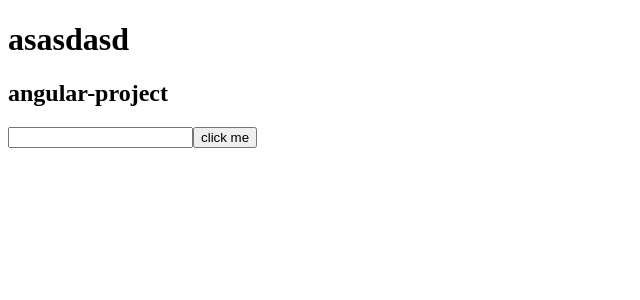
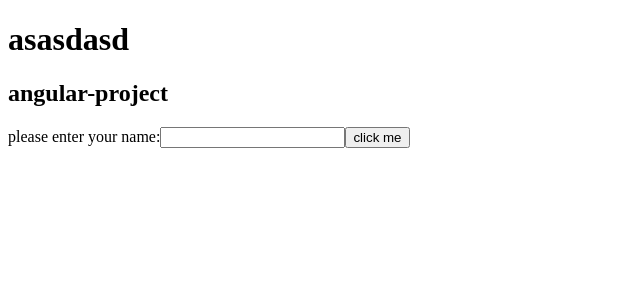
Before and after one commit to achiewe/angular-project, an Angular app: page / in a window 1280 px wide. Shown: the top 300 px of the page, without its empty margins (0-640 px from the left). Built offline with nearby package versions, Linux system fonts and the light colour scheme.

Commit message:
add in the app html the in the input attribute yourName which will bring the function notify and yourName value and it will show what user writes in the input

```diff
--- a/src/app/app.component.html
+++ b/src/app/app.component.html
@@ -3,5 +3,6 @@
 <h2>
   {{ title }}
 </h2>
-<input [type]="inputType" />
-<button (click)="notify()">click me</button>
+<span> please enter your name:</span>
+<input #yourName [type]="inputType" />
+<button (click)="notify(yourName.value)">click me</button>
--- a/src/app/app.component.ts
+++ b/src/app/app.component.ts
@@ -10,9 +10,9 @@ import { RouterOutlet } from '@angular/router';
 })
 export class AppComponent {
   title = 'angular-project';
-  inputType = 'password';
+  inputType = 'text';
 
-  notify() {
-    alert('hello world');
+  notify(text: string) {
+    alert(`hello ${text}`);
   }
 }
```
